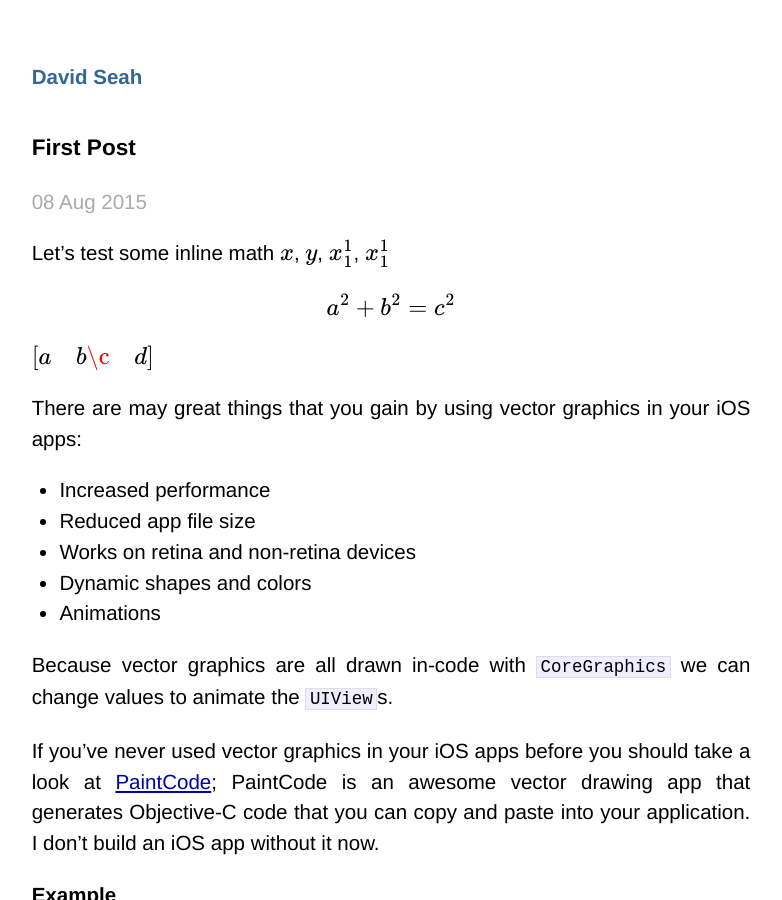
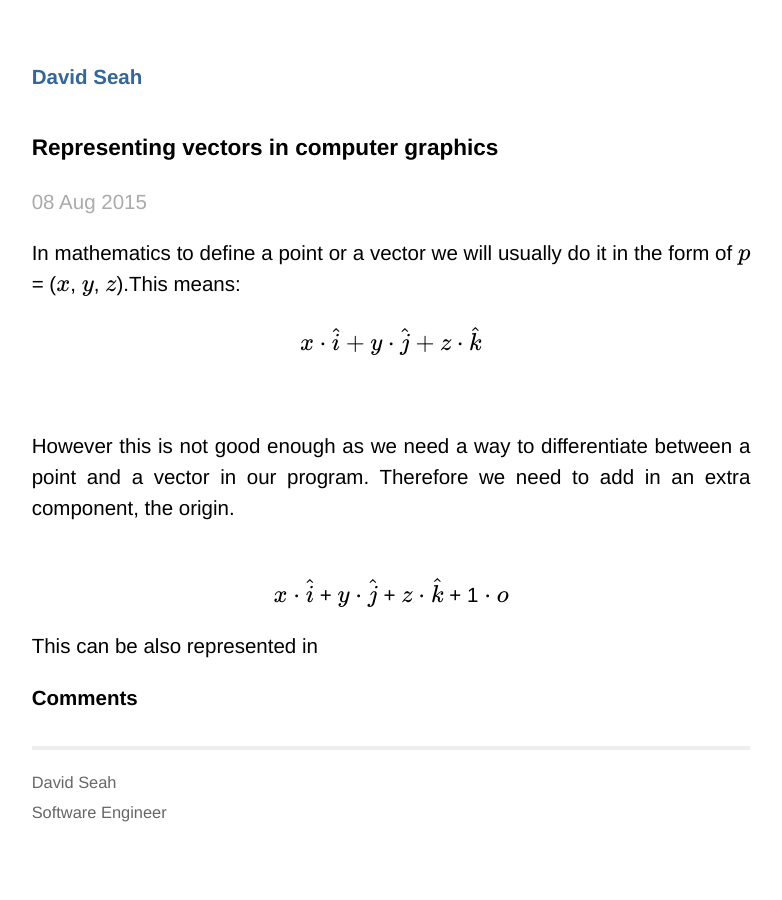
Before and after one commit to sengchong/sengchong.github.io, a Jekyll site: the page built from _posts/2015-08-08-First-Post.md, in a window 1280 px wide and 900 px high. Shown: the whole window, without its empty margins (249-1031 px from the left). Built offline with Jekyll 4.4.1, drawn with Linux system fonts in a browser that asks for light colours; formulas are drawn with MathJax 3; comment, search, counter and statistics services are not loaded; some of the changed text lies outside the part shown.

Commit message:
update blog

```diff
--- a/_posts/2015-08-08-First-Post.md
+++ b/_posts/2015-08-08-First-Post.md
@@ -1,50 +1,14 @@
 ---
 layout: post
-title: First Post
+title: Representing vectors in computer graphics
 ---
 
-Let's test some inline math $x$, $y$,
-$x_1^1$,
-$x_1^1$
+In mathematics to define a point or a vector we will usually do it in the form of $p$ = ($x$, $y$, $z$).This means: <br/>
 
+ <center> $$x \cdot \hat{i} + y \cdot \hat{j} + z \cdot \hat{k} $$  </center> <br/>
 
-$$a^2 + b^2 = c^2$$
+However this is not good enough as we need a way to differentiate between a point and a vector in our program.
+Therefore we need to add in an extra component, the origin. <br/><br/>
+<center>$x$ $\cdot$ $\hat{i}$ + $y$ $\cdot$ $\hat{j}$ + $z$ $\cdot$ $\hat{k}$ + 1 $\cdot$ $\omicron$ </center>
 
-$\begin{bmatrix}a & b\\c & d\end{bmatrix}$
-
-There are may great things that you gain by using vector graphics in your iOS apps:
-
-* Increased performance
-* Reduced app file size
-* Works on retina and non-retina devices
-* Dynamic shapes and colors
-* Animations
-
-Because vector graphics are all drawn in-code with `CoreGraphics` we can change values to animate the `UIView`s.
-
-If you've never used vector graphics in your iOS apps before you should take a look at [PaintCode](http://www.paintcodeapp.com/); PaintCode is an awesome vector drawing app that generates Objective-C code that you can copy and paste into your application. I don't build an iOS app without it now.
-
-## Example
-
-What we are going to create is and animation that is similar to the following; please note that this GIF only has 5 frames, our animation will be smooth from start to finish:
-
-![Custom UIView Animation]({{site.url}}/images/custom_ui_animation.gif)
-
-## Custom Control CALayer
-
-The key to creating a custom animation lies within the view's layer class. The `CALayer`'s `drawInContext:` method will draw the curved arrow and by changing the `percentage` property will determine the x position of the arrow head's frame:
-
-{% gist 6337586 RCArrowControlLayer.h %}
-{% gist 6337586 RCArrowControlLayer.m %}
-
-The important parts to creating this animation layer is making sure that the `percentage` property is `@dynamic` and that we update the display when the `percentage` property changed.
-
-We also set the action for the `percentage` to return a nice `CABasicAnimation`. This means that when we change `percentage` from 1 to 0 the actual property transitions from 1 to 0.9 to 0.8 ... 0.2 to 0.1 to 0.0 with the given easing function.
-
-## Usage
-
-Once we have created a the layer we can easily create the `UIView` that implements this layer and add this to our `UIViewController` either via code or Interface Builder.
-
-I've created a sample project on GitHub that contains all the source and shows the implementation here:
-
-[https://github.com/rogchap/.../CustomUIViewAnimation](https://github.com/rogchap/SampleProjects/tree/master/CustomUIViewAnimation)
+This can be also represented in
```
